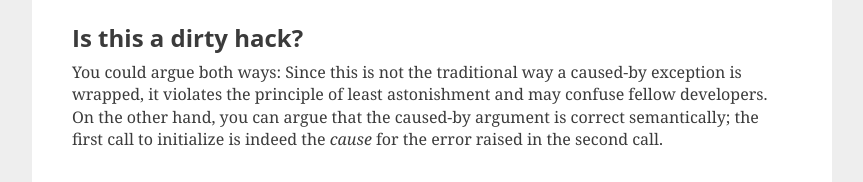
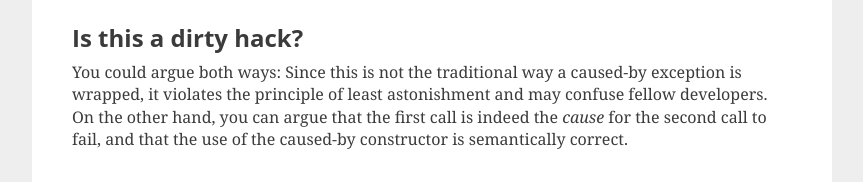
Before and after one commit to aioobe/aioobe.github.io, a Jekyll site: the page built from _posts/2019-03-03-A-Clever-Initialize-Once-Pattern.md, in a window 1280 px wide. Shown: the part 1288-1470 px from the top of the page, without its empty margins (208-1071 px from the left). Built offline with Jekyll 4.4.1, drawn with Linux system fonts in a browser that asks for light colours.

Commit message:
Improved A Clever Initialize Once Pattern

```diff
--- a/_posts/2019-03-03-A-Clever-Initialize-Once-Pattern.md
+++ b/_posts/2019-03-03-A-Clever-Initialize-Once-Pattern.md
@@ -40,4 +40,4 @@
 
 Is this a dirty hack?
 ---------------------
-You could argue both ways: Since this is not the traditional way a caused-by exception is wrapped, it violates the principle of least astonishment and may confuse fellow developers. On the other hand, you can argue that the caused-by argument is correct semantically; the first call to initialize is indeed the _cause_ for the error raised in the second call.
+You could argue both ways: Since this is not the traditional way a caused-by exception is wrapped, it violates the principle of least astonishment and may confuse fellow developers. On the other hand, you can argue that the first call is indeed the _cause_ for the second call to fail, and that the use of the caused-by constructor is semantically correct.
```
